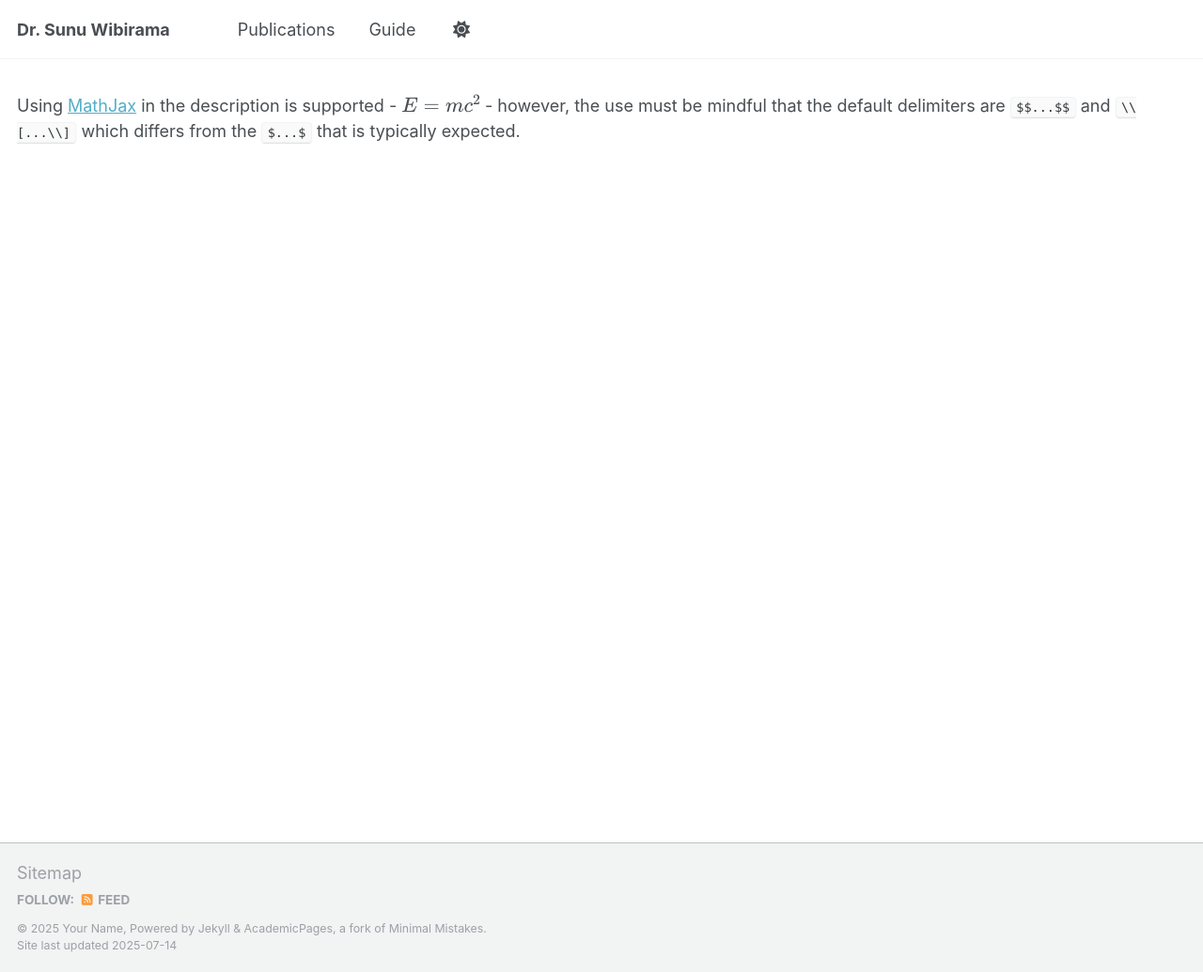
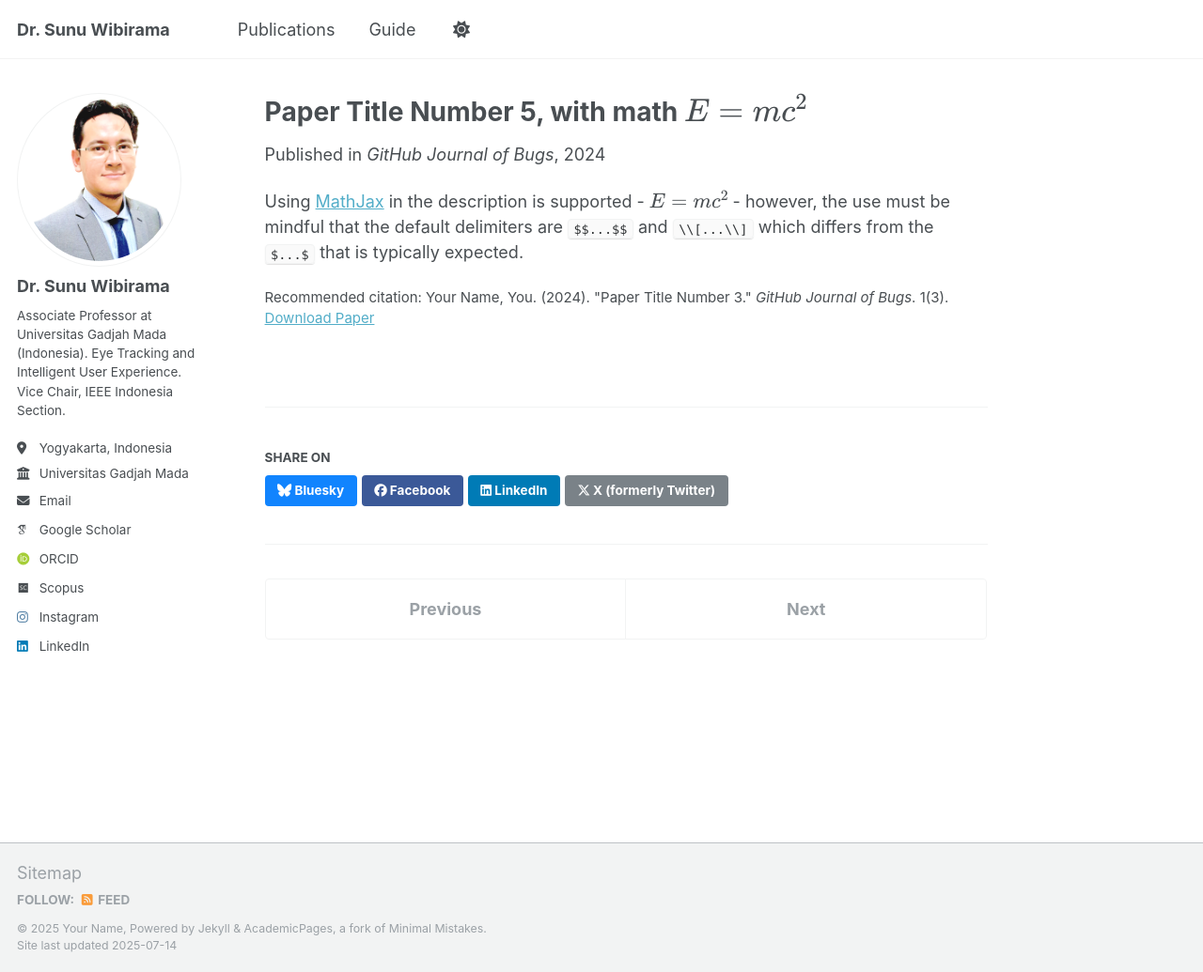
Before and after one commit to wibirama/wibirama.github.io, a Jekyll site: the page built from _publications/2025-06-08-paper-title-number-5.md, in a window 1280 px wide and 1035 px high. Shown: the whole window at 94% size. Built offline with Jekyll 4.4.1, drawn with Linux system fonts in a browser that asks for light colours; some web fonts are replaced; a script that is not in the unit is left out.

Commit message:
Update _config.yml

```diff
--- a/_config.yml
+++ b/_config.yml
@@ -264,7 +264,7 @@ defaults:
       path: ""
       type: publications
     values:
-      layout: cv-layout
+      layout: single
       author_profile: true
       share: true
       comments: true
```
